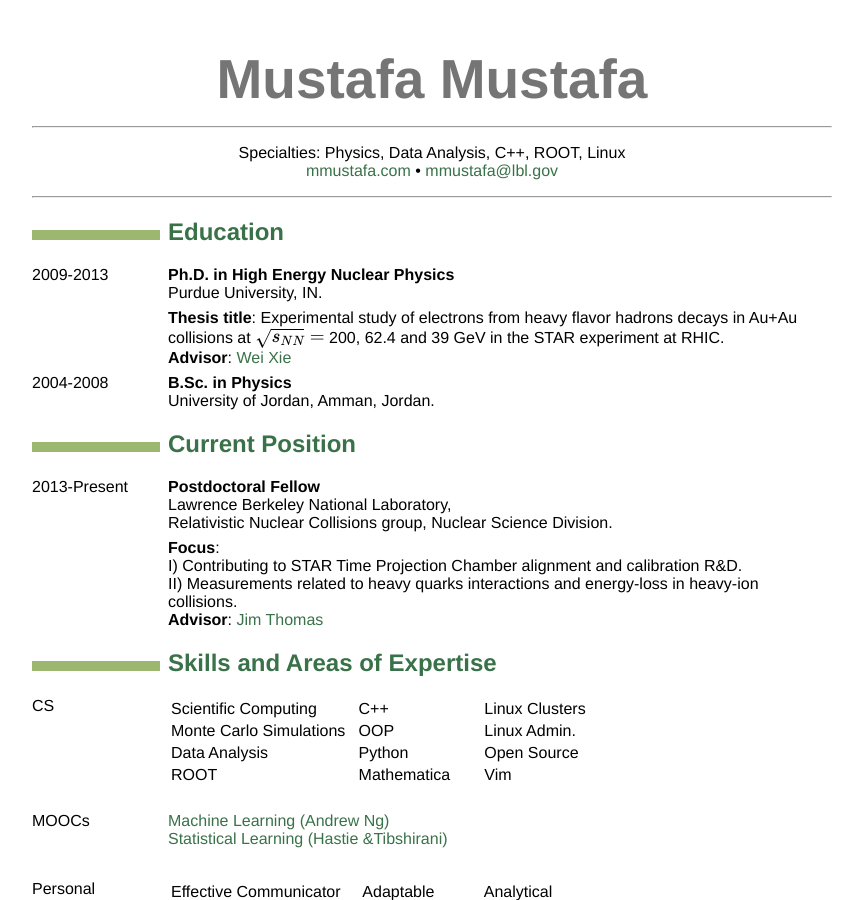
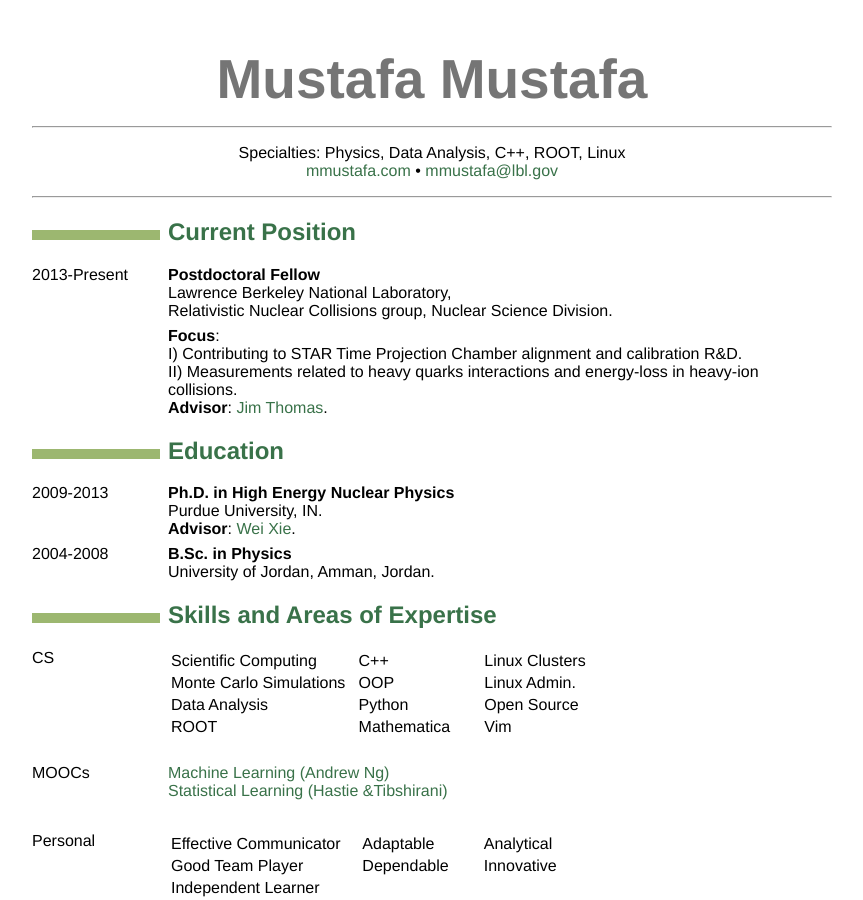
Before and after one commit to MustafaMustafa/MustafaMustafa.github.io, a Jekyll site: the page resume/cv.html, which Jekyll copies as it is, in a window 1280 px wide and 900 px high. Shown: the whole window, without its empty margins (208-1071 px from the left). Built offline with Jekyll 4.4.1, drawn with Linux system fonts in a browser that asks for light colours; formulas are drawn with MathJax 3.

Commit message:
publish latest cv version

```diff
--- a/resume/cv.html
+++ b/resume/cv.html
@@ -21,21 +21,20 @@ document.write('<a h'+'ref'+'="ma'+'ilto'+':'+e+'">'+e+'<\/'+'a'+'>');
 </script><noscript>&#x6d;&#x6d;&#x75;&#x73;&#116;&#x61;&#102;&#x61;&#32;&#x61;&#116;&#32;&#108;&#98;&#108;&#32;&#100;&#x6f;&#116;&#32;&#x67;&#x6f;&#118;</noscript><br />
 </blockquote>
 <hr />
-<h2 id="education">Education</h2>
-<dl>
-<dt>2009-2013</dt>
-<dd><p><strong>Ph.D. in High Energy Nuclear Physics</strong><br />Purdue University, IN.</p>
-<p><strong>Thesis title</strong>: Experimental study of electrons from heavy flavor hadrons decays in Au+Au collisions at <span class="math">\(\sqrt{s_{NN}}=\)</span> 200, 62.4 and 39 GeV in the STAR experiment at RHIC.<br /><strong>Advisor</strong>: <a href="http://www.physics.purdue.edu/people/faculty/wxie.html">Wei Xie</a></p>
-</dd>
-<dt>2004-2008</dt>
-<dd><p><strong>B.Sc. in Physics</strong><br />University of Jordan, Amman, Jordan.</p>
-</dd>
-</dl>
 <h2 id="current-position">Current Position</h2>
 <dl>
 <dt>2013-Present</dt>
 <dd><p><strong>Postdoctoral Fellow</strong><br />Lawrence Berkeley National Laboratory,<br />Relativistic Nuclear Collisions group, Nuclear Science Division.</p>
-<p><strong>Focus</strong>:<br />I) Contributing to STAR Time Projection Chamber alignment and calibration R&amp;D.<br /> II) Measurements related to heavy quarks interactions and energy-loss in heavy-ion collisions.<br /><strong>Advisor</strong>: <a href="http://rnc.lbl.gov/~jhthomas/">Jim Thomas</a></p>
+<p><strong>Focus</strong>:<br />I) Contributing to STAR Time Projection Chamber alignment and calibration R&amp;D.<br /> II) Measurements related to heavy quarks interactions and energy-loss in heavy-ion collisions.<br /><strong>Advisor</strong>: <a href="http://rnc.lbl.gov/~jhthomas/">Jim Thomas</a>.</p>
+</dd>
+</dl>
+<h2 id="education">Education</h2>
+<dl>
+<dt>2009-2013</dt>
+<dd><p><strong>Ph.D. in High Energy Nuclear Physics</strong><br />Purdue University, IN.<br /><!-- **Thesis title**: Experimental study of electrons from heavy flavor hadrons decays in Au+Au collisions at $\sqrt{s_{NN}}=$ 200, 62.4 and 39 GeV in the STAR experiment at RHIC.   --> <strong>Advisor</strong>: <a href="http://www.physics.purdue.edu/people/faculty/wxie.html">Wei Xie</a>.</p>
+</dd>
+<dt>2004-2008</dt>
+<dd><p><strong>B.Sc. in Physics</strong><br />University of Jordan, Amman, Jordan.</p>
 </dd>
 </dl>
 <h2 id="skills-and-areas-of-expertise">Skills and Areas of Expertise</h2>
```
Also changed, not shown: 1 other file.
